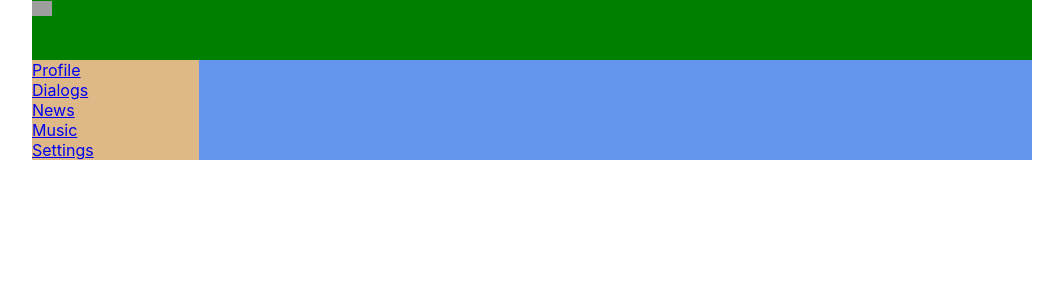
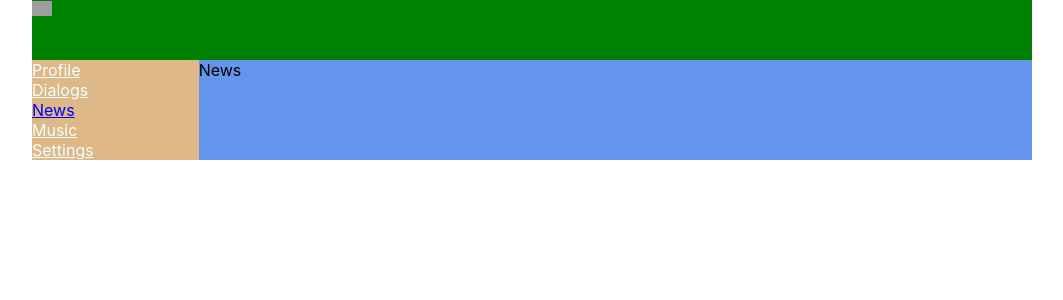
Before and after one commit to OleksiiKhatuntsev/it-kama-react-1, a React (Create React App) app: page /news in a window 1280 px wide. Shown: the top 300 px of the page, without its empty margins (108-1171 px from the left). Built offline with nearby package versions, Linux system fonts and the light colour scheme; grey boxes are pictures that could not be loaded.

Commit message:
add navlinks

```diff
--- a/src/App.js
+++ b/src/App.js
@@ -1,11 +1,14 @@
+import React from "react";
+import {BrowserRouter, Route} from "react-router-dom";
 import './App.css';
 import './components/Header/Header'
 import Header from "./components/Header/Header";
 import Navbar from "./components/Navbar/Navbar";
-import React from "react";
 import Dialogs from "./components/Dialogs/Dialogs";
 import Profile from "./components/Profile/Profile";
-import {BrowserRouter, Route} from "react-router-dom";
+import Music from "./components/Music/Music";
+import News from "./components/News/News";
+import Settings from "./components/Settings/Settings";
 
 function App() {
     return (
@@ -16,6 +19,9 @@ function App() {
                 <div className='app-wrapper-content'>
                     <Route path='/dialogs' component={Dialogs}/>
                     <Route path='/profile' component={Profile}/>
+                    <Route path='/news' component={News}/>
+                    <Route path='/music' component={Music}/>
+                    <Route path='/settings' component={Settings}/>
                 </div>
             </div>
         </BrowserRouter>
--- /dev/null
+++ b/src/components/Music/Music.jsx
@@ -0,0 +1,12 @@
+import React from 'react'
+import s from './Music.module.css'
+
+const Music = (props) => {
+    return (
+        <div>
+            Music
+        </div>
+    );
+}
+
+export default Music
--- a/src/components/Navbar/Navbar.jsx
+++ b/src/components/Navbar/Navbar.jsx
@@ -1,33 +1,34 @@
 import React from 'react'
 import s from './Navbar.module.css'
+import {NavLink} from "react-router-dom";
 
 const Navbar = () => {
     return (
         <nav className={s.nav}>
             <div className={s.navbar_item}>
-                <a href='/profile'>
+                <NavLink to='/profile' activeClassName={s.activeLink}>
                     Profile
-                </a>
+                </NavLink>
             </div>
             <div className={s.navbar_item}>
-                <a href='/dialogs'>
+                <NavLink to='/dialogs' activeClassName={s.activeLink}>
                     Dialogs
-                </a>
+                </NavLink>
             </div>
             <div className={s.navbar_item}>
-                <a href='/#'>
+                <NavLink to='/news' activeClassName={s.activeLink}>
                     News
-                </a>
+                </NavLink>
             </div>
             <div className={s.navbar_item}>
-                <a href='/#'>
+                <NavLink to='/music' activeClassName={s.activeLink}>
                     Music
-                </a>
+                </NavLink>
             </div>
             <div className={s.navbar_item}>
-                <a href='/#'>
+                <NavLink to='/settings' activeClassName={s.activeLink}>
                     Settings
-                </a>
+                </NavLink>
             </div>
         </nav>
     );
--- a/src/components/Navbar/Navbar.module.css
+++ b/src/components/Navbar/Navbar.module.css
@@ -3,6 +3,10 @@
     background-color: burlywood;
 }
 
-.navbar_item {
+.navbar_item a {
     color: azure;
 }
+
+.navbar_item a.activeLink {
+    color: blue;
+}
--- /dev/null
+++ b/src/components/News/News.jsx
@@ -0,0 +1,12 @@
+import React from 'react'
+import s from './News.module.css'
+
+const News = (props) => {
+    return (
+        <div>
+            News
+        </div>
+    );
+}
+
+export default News
--- /dev/null
+++ b/src/components/Settings/Settings.jsx
@@ -0,0 +1,12 @@
+import React from 'react'
+import s from './Settings.module.css'
+
+const Settings = (props) => {
+    return (
+        <div>
+            Settings
+        </div>
+    );
+}
+
+export default Settings
```
Also changed, not shown: src/components/Music/Dialogs.jsx (deleted, +0 -12 lines), src/components/Music/Music.module.css (added), src/components/News/News.module.css (added), src/components/Settings/Settings.module.css (added).
